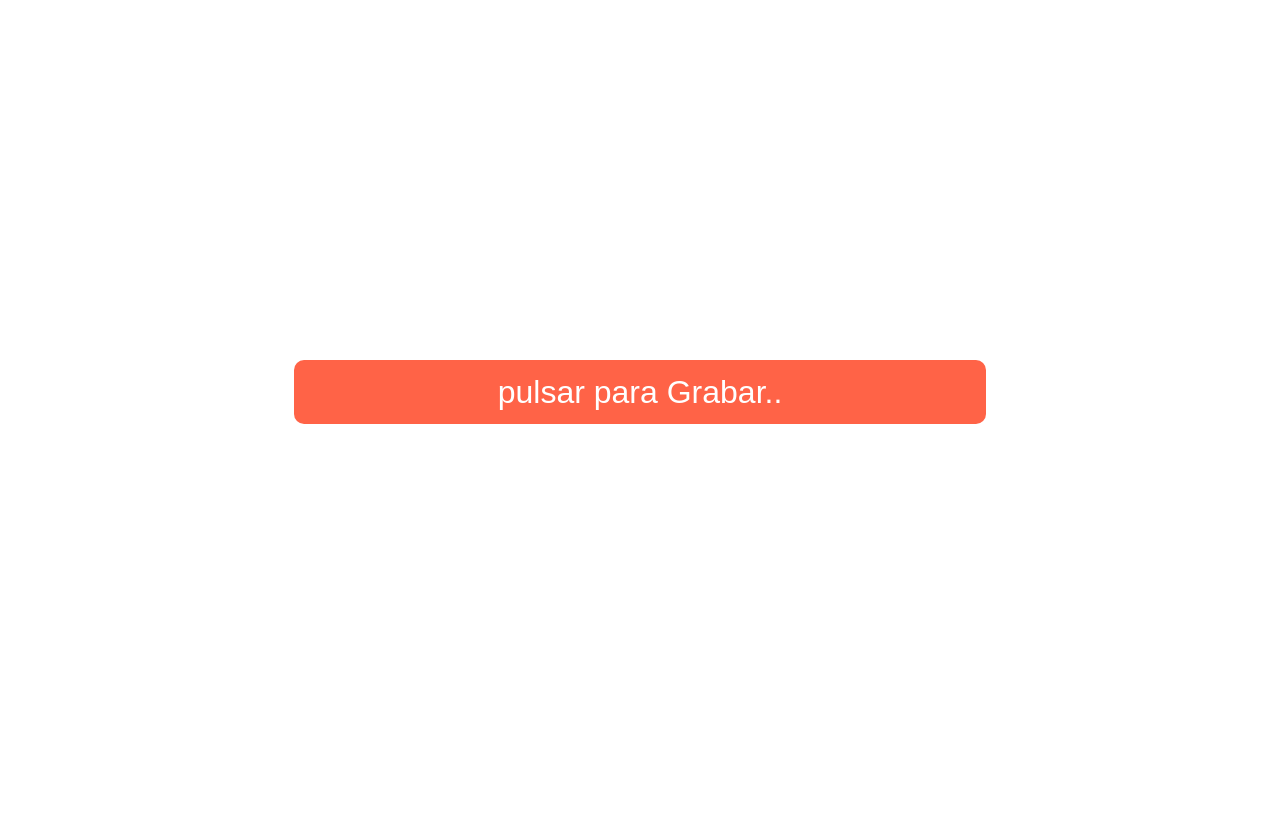
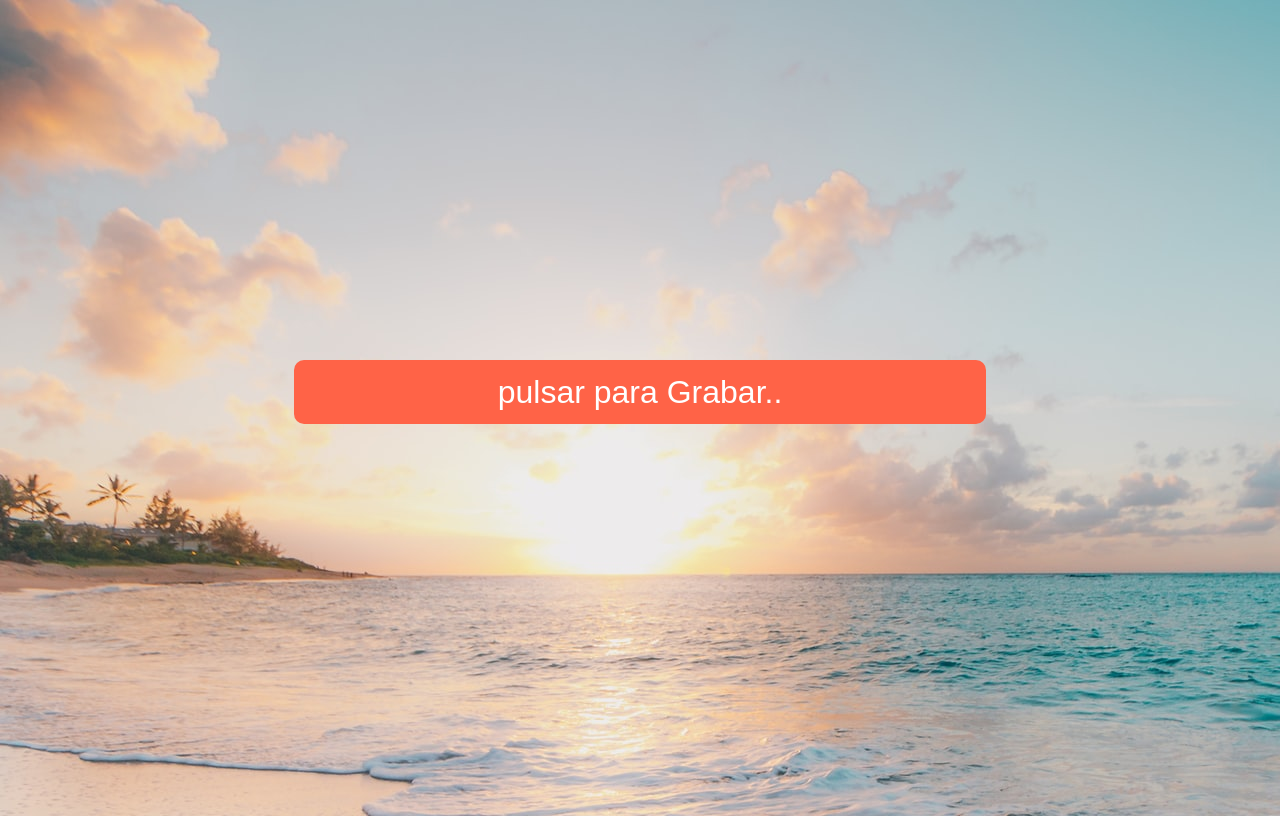
Before and after one commit to JeampieerLL/Piccola, a plain HTML site: page index.html in a window 1280 px wide. Drawn offline with Linux system fonts and the light colour scheme; the site is published under a folder, as on GitHub Pages, so addresses that start at the root find nothing.

Commit message:
Update styles.css

```diff
--- a/styles.css
+++ b/styles.css
@@ -1,5 +1,5 @@
 body{
-    background-image: url(/Imagenes/sean-oulashin-KMn4VEeEPR8-unsplash.jpg);
+    background-image: url(./Imagenes/sean-oulashin-KMn4VEeEPR8-unsplash.jpg);
     background-repeat: no-repeat;
 }
 
```
